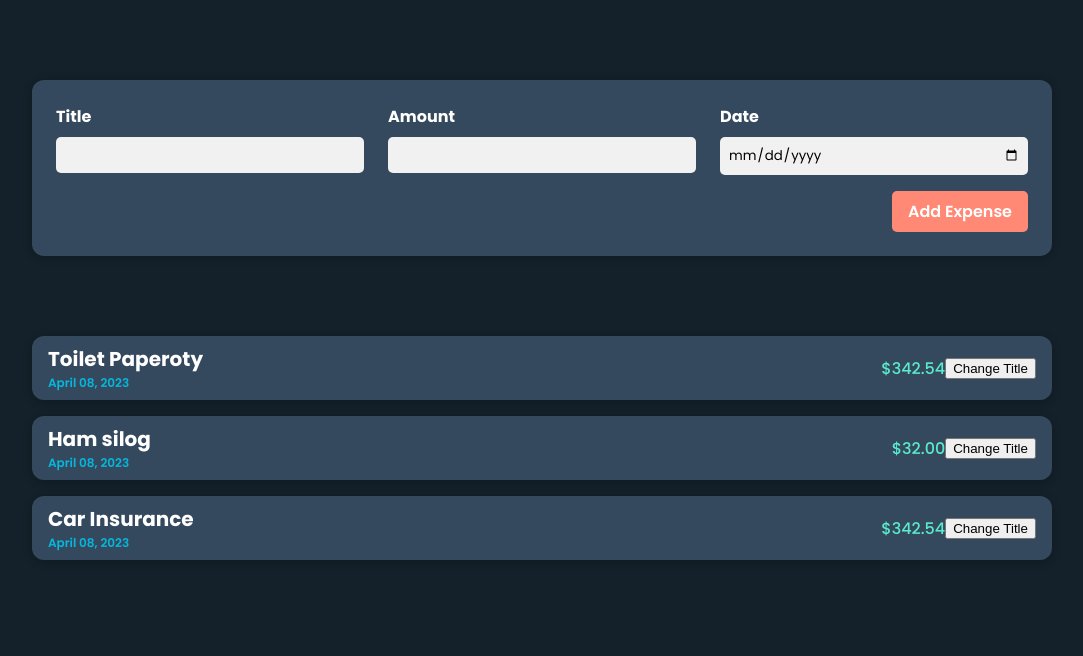
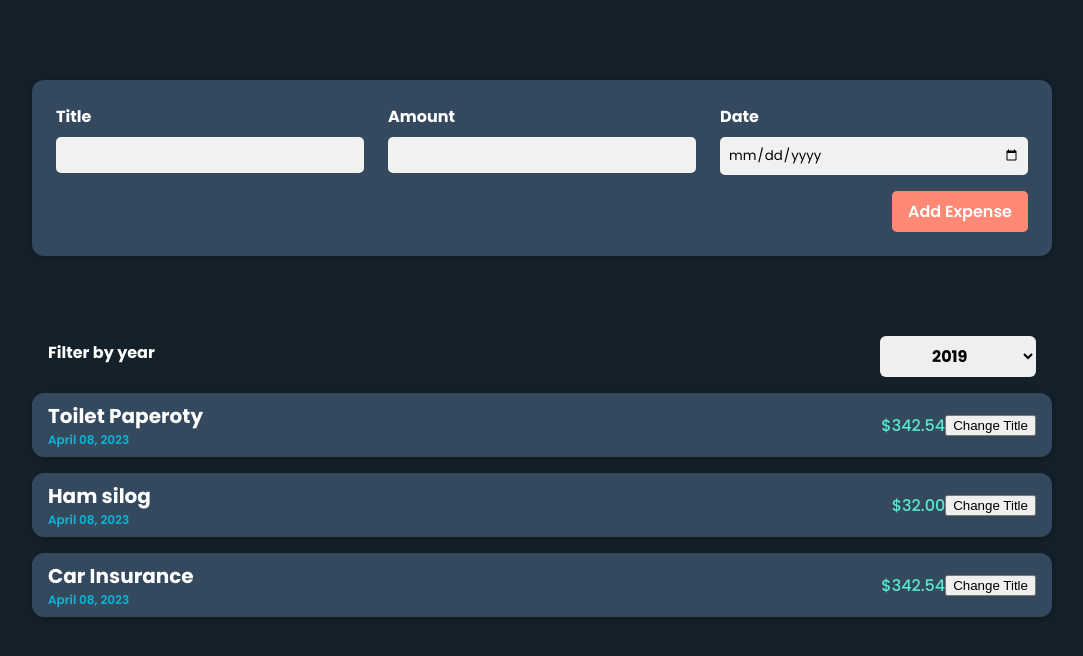
Before and after one commit to Millenmark/react-mini-expense-tracker, a React (Vite) app: page / in a window 1280 px wide. Shown: the top 656 px of the page, without its empty margins (98-1181 px from the left). Built offline with nearby package versions, Linux system fonts and the light colour scheme.

Commit message:
created the ExpenseFilter.jsx

```diff
--- /dev/null
+++ b/src/components/expenseFilter/ExpenseFilter.jsx
@@ -0,0 +1,27 @@
+import React from 'react'
+import './ExpenseFilterStyle.css'
+
+const ExpensesFilter = ({filterChangeHandler, filteredYear}) => {
+  const dropdownChangeHandler = (e) => {
+    filterChangeHandler(e.target.value);
+  }
+
+  return (
+    <div className='expenses-filter'>
+      <div className='expenses-filter__control'>
+        <label>Filter by year</label>
+        <select value={filteredYear} onChange={dropdownChangeHandler}>
+          <option value='2025'>2025</option>
+          <option value='2024'>2024</option>
+          <option value='2023'>2023</option>
+          <option value='2022'>2022</option>
+          <option value='2021'>2021</option>
+          <option value='2020'>2020</option>
+          <option value='2019'>2019</option>
+        </select>
+      </div>
+    </div>
+  )
+}
+
+export default ExpensesFilter
--- /dev/null
+++ b/src/components/expenseFilter/ExpenseFilterStyle.css
@@ -0,0 +1,26 @@
+.expenses-filter {
+  color: white;
+  padding: 0 1rem;
+}
+
+.expenses-filter__control {
+  display: flex;
+  width: 100%;
+  align-items: center;
+  justify-content: space-between;
+  margin: 1rem 0;
+}
+
+.expenses-filter label {
+  font-weight: bold;
+  margin-bottom: 0.5rem;
+}
+
+.expenses-filter select {
+  cursor: pointer;
+  font: inherit;
+  padding: 0.5rem 3rem;
+  font-weight: bold;
+  border-radius: 6px;
+  border: none;
+}
--- a/src/components/index.js
+++ b/src/components/index.js
@@ -1,3 +1,4 @@
 export {default as Card} from './card/Card'
 export {default as ExpenseItem} from './expenseItem/ExpenseItem'
 export {default as ExpenseForm} from './expenseForm/ExpenseForm'
+export {default as ExpenseFilter} from './expenseFilter/ExpenseFilter'
--- a/src/containers/expenseSection/ExpenseSection.jsx
+++ b/src/containers/expenseSection/ExpenseSection.jsx
@@ -1,10 +1,17 @@
 import './ExpenseSectionStyle.css'
-import { ExpenseItem, Card } from '../../components'
-import React from 'react'
+import { ExpenseItem, Card, ExpenseFilter } from '../../components'
+import React, {useState} from 'react'
 
 const ExpenseSection = ({expenses}) => {
+  const [filteredYear, setFilteredYear] = useState('2019')
+
+  const filterChangeHandler = selectedYear => {
+    setFilteredYear(selectedYear)
+  }
+
   return (
     <Card>
+      <ExpenseFilter filteredYear={filteredYear} filterChangeHandler={filterChangeHandler}/>
       {
         expenses.map(expense => (
           <ExpenseItem
```
